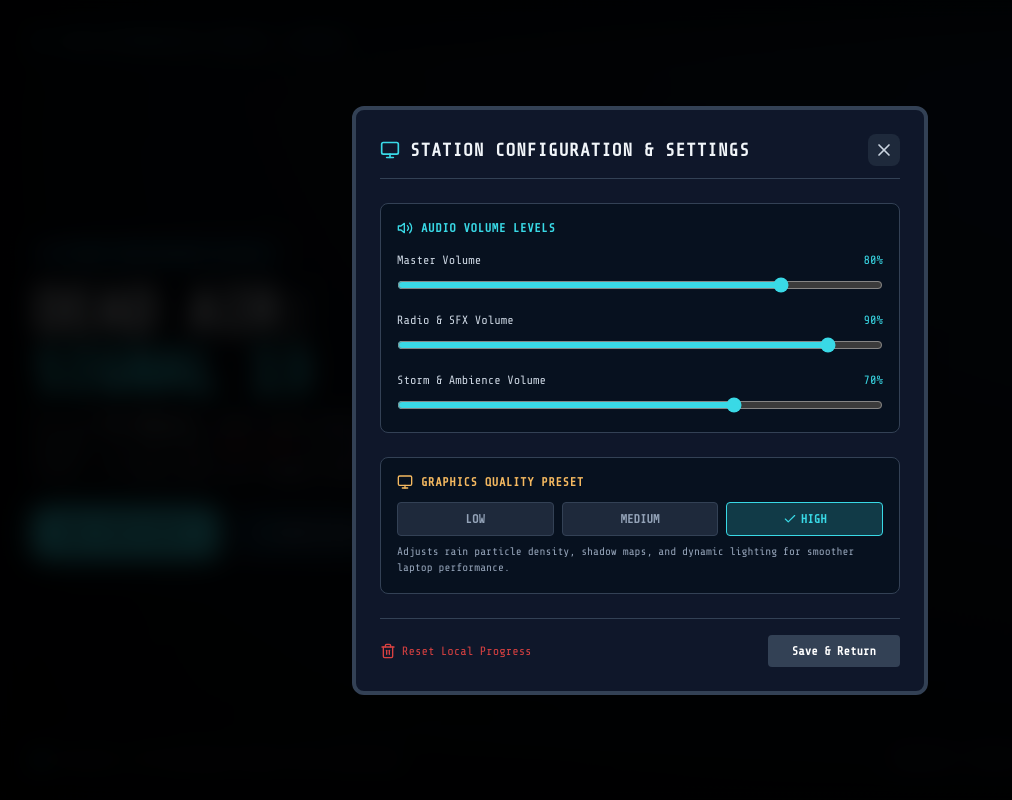
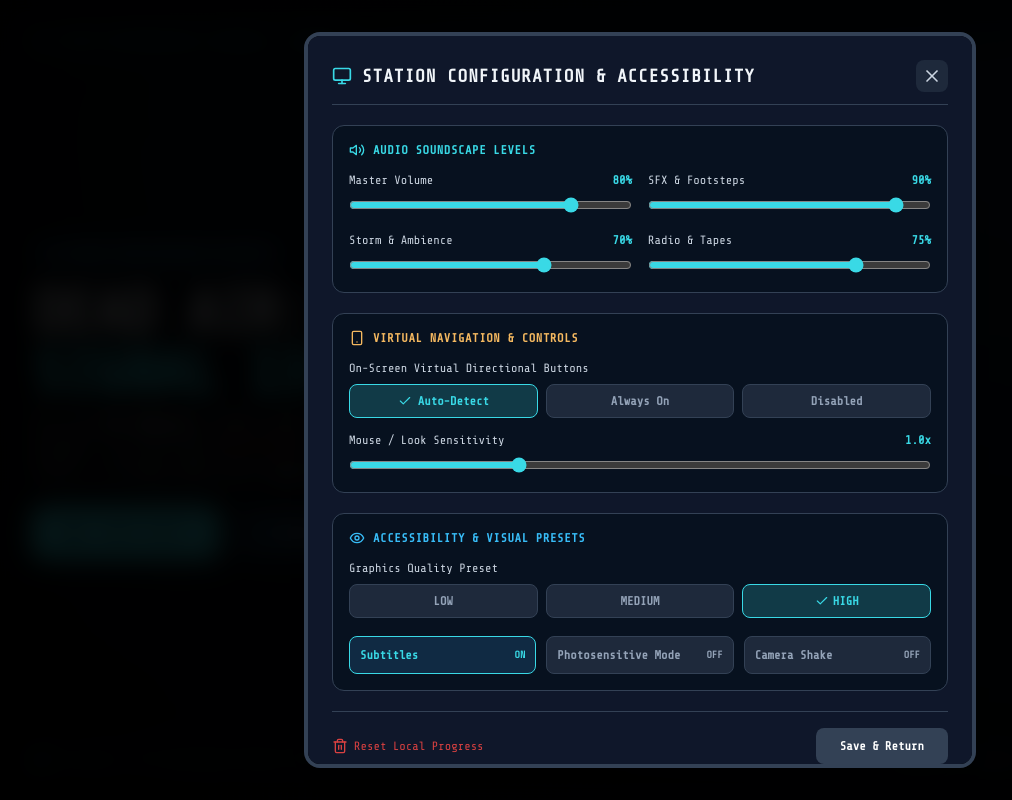
Before and after one commit to rhedenpadilla/station-13, a React (Vite) app: page / in a window 1280 px wide. Both pictures are taken after a click on the button "SETTINGS". Shown: the whole page, without its empty margins (0-1012 px from the left). Built offline with nearby package versions, Linux system fonts and the light colour scheme.

Commit message:
feat(menus): update SettingsModal with multi-bus audio sliders, virtual control modes, accessibility options, and progress reset

```diff
--- a/src/components/Menus/SettingsModal.tsx
+++ b/src/components/Menus/SettingsModal.tsx
@@ -1,5 +1,5 @@
-import { useGameState, GraphicsQuality } from '../../game/state/useGameState';
-import { X, Volume2, Monitor, Trash2, Check } from 'lucide-react';
+import { useGameState, GraphicsQuality, VirtualControlsMode } from '../../game/state/useGameState';
+import { X, Volume2, Monitor, Trash2, Check, Smartphone, Eye, Sparkles } from 'lucide-react';
 
 interface Props {
   onClose: () => void;
@@ -11,14 +11,14 @@ export function SettingsModal({ onClose }: Props) {
   const resetAllProgress = useGameState((state) => state.resetAllProgress);
 
   return (
-    <div className="fixed inset-0 z-50 flex items-center justify-center bg-black/85 backdrop-blur-md p-4 animate-fade-in text-slate-100">
-      <div className="relative w-full max-w-xl bg-[#0F172A] border-4 border-[#334155] rounded-xl shadow-2xl overflow-hidden p-6 flex flex-col gap-6 font-mono">
+    <div className="fixed inset-0 z-50 flex items-center justify-center bg-black/90 backdrop-blur-md p-4 animate-fade-in text-slate-100 font-mono select-none">
+      <div className="relative w-full max-w-2xl max-h-[92vh] bg-[#0F172A] border-4 border-[#334155] rounded-2xl shadow-2xl overflow-y-auto p-6 flex flex-col gap-5">
         {/* Header */}
         <div className="flex justify-between items-center border-b border-[#334155] pb-3">
           <div className="flex items-center gap-2.5">
             <Monitor className="w-5 h-5 text-[#39D9E6]" />
             <h2 className="text-lg font-bold uppercase tracking-wider text-slate-100">
-              Station Configuration & Settings
+              Station Configuration & Accessibility
             </h2>
           </div>
           <button
@@ -29,18 +29,19 @@ export function SettingsModal({ onClose }: Props) {
           </button>
         </div>
 
-        {/* Audio Sliders */}
-        <div className="space-y-4 bg-[#07111F] p-4 rounded-lg border border-[#334155]">
-          <div className="flex items-center gap-2 text-xs font-bold text-[#39D9E6] uppercase tracking-wider mb-2">
+        {/* Audio Sliders Section */}
+        <div className="space-y-3.5 bg-[#07111F] p-4 rounded-xl border border-[#334155]">
+          <div className="flex items-center gap-2 text-xs font-bold text-[#39D9E6] uppercase tracking-wider">
             <Volume2 className="w-4 h-4" />
-            <span>Audio Volume Levels</span>
+            <span>Audio Soundscape Levels</span>
           </div>
 
+          <div className="grid grid-cols-1 sm:grid-cols-2 gap-4">
             {/* Master Volume */}
             <div>
               <div className="flex justify-between text-xs text-slate-300 mb-1">
                 <span>Master Volume</span>
-              <span className="text-[#39D9E6]">{Math.round(settings.masterVolume * 100)}%</span>
+                <span className="text-[#39D9E6] font-bold">{Math.round(settings.masterVolume * 100)}%</span>
               </div>
               <input
                 type="range"
@@ -49,15 +50,15 @@ export function SettingsModal({ onClose }: Props) {
                 step="0.05"
                 value={settings.masterVolume}
                 onChange={(e) => updateSettings({ masterVolume: parseFloat(e.target.value) })}
-              className="w-full accent-[#39D9E6] h-2 bg-[#1E293B] rounded"
+                className="w-full accent-[#39D9E6] h-2 bg-[#1E293B] rounded cursor-pointer"
               />
             </div>
 
             {/* SFX Volume */}
             <div>
               <div className="flex justify-between text-xs text-slate-300 mb-1">
-              <span>Radio & SFX Volume</span>
-              <span className="text-[#39D9E6]">{Math.round(settings.sfxVolume * 100)}%</span>
+                <span>SFX & Footsteps</span>
+                <span className="text-[#39D9E6] font-bold">{Math.round(settings.sfxVolume * 100)}%</span>
               </div>
               <input
                 type="range"
@@ -66,15 +67,15 @@ export function SettingsModal({ onClose }: Props) {
                 step="0.05"
                 value={settings.sfxVolume}
                 onChange={(e) => updateSettings({ sfxVolume: parseFloat(e.target.value) })}
-              className="w-full accent-[#39D9E6] h-2 bg-[#1E293B] rounded"
+                className="w-full accent-[#39D9E6] h-2 bg-[#1E293B] rounded cursor-pointer"
               />
             </div>
 
             {/* Ambience Volume */}
             <div>
               <div className="flex justify-between text-xs text-slate-300 mb-1">
-              <span>Storm & Ambience Volume</span>
-              <span className="text-[#39D9E6]">{Math.round(settings.ambienceVolume * 100)}%</span>
+                <span>Storm & Ambience</span>
+                <span className="text-[#39D9E6] font-bold">{Math.round(settings.ambienceVolume * 100)}%</span>
               </div>
               <input
                 type="range"
@@ -83,24 +84,90 @@ export function SettingsModal({ onClose }: Props) {
                 step="0.05"
                 value={settings.ambienceVolume}
                 onChange={(e) => updateSettings({ ambienceVolume: parseFloat(e.target.value) })}
-              className="w-full accent-[#39D9E6] h-2 bg-[#1E293B] rounded"
+                className="w-full accent-[#39D9E6] h-2 bg-[#1E293B] rounded cursor-pointer"
+              />
+            </div>
+
+            {/* Radio / Voice Volume */}
+            <div>
+              <div className="flex justify-between text-xs text-slate-300 mb-1">
+                <span>Radio & Tapes</span>
+                <span className="text-[#39D9E6] font-bold">{Math.round(settings.musicVolume * 100)}%</span>
+              </div>
+              <input
+                type="range"
+                min="0"
+                max="1"
+                step="0.05"
+                value={settings.musicVolume}
+                onChange={(e) => updateSettings({ musicVolume: parseFloat(e.target.value) })}
+                className="w-full accent-[#39D9E6] h-2 bg-[#1E293B] rounded cursor-pointer"
+              />
+            </div>
+          </div>
+        </div>
+
+        {/* Controls & Virtual Overlay Options */}
+        <div className="bg-[#07111F] p-4 rounded-xl border border-[#334155] space-y-3.5">
+          <div className="flex items-center gap-2 text-xs font-bold text-[#F5B960] uppercase tracking-wider">
+            <Smartphone className="w-4 h-4" />
+            <span>Virtual Navigation & Controls</span>
+          </div>
+
+          <div>
+            <span className="text-xs text-slate-300 block mb-2 font-medium">On-Screen Virtual Directional Buttons</span>
+            <div className="grid grid-cols-3 gap-2">
+              {(['AUTO', 'ALWAYS_ON', 'DISABLED'] as VirtualControlsMode[]).map((mode) => (
+                <button
+                  key={mode}
+                  onClick={() => updateSettings({ virtualControlsMode: mode })}
+                  className={`py-2 rounded-lg text-xs font-bold border transition-colors flex items-center justify-center gap-1.5 ${
+                    settings.virtualControlsMode === mode
+                      ? 'bg-[#39D9E6]/20 border-[#39D9E6] text-[#39D9E6]'
+                      : 'bg-[#1E293B] border-[#334155] text-slate-400 hover:text-slate-200'
+                  }`}
+                >
+                  {settings.virtualControlsMode === mode && <Check className="w-3.5 h-3.5" />}
+                  {mode === 'AUTO' ? 'Auto-Detect' : mode === 'ALWAYS_ON' ? 'Always On' : 'Disabled'}
+                </button>
+              ))}
+            </div>
+          </div>
+
+          {/* Mouse / Touch Sensitivity */}
+          <div>
+            <div className="flex justify-between text-xs text-slate-300 mb-1">
+              <span>Mouse / Look Sensitivity</span>
+              <span className="text-[#39D9E6] font-bold">{settings.mouseSensitivity.toFixed(1)}x</span>
+            </div>
+            <input
+              type="range"
+              min="0.4"
+              max="2.5"
+              step="0.1"
+              value={settings.mouseSensitivity}
+              onChange={(e) => updateSettings({ mouseSensitivity: parseFloat(e.target.value) })}
+              className="w-full accent-[#39D9E6] h-2 bg-[#1E293B] rounded cursor-pointer"
             />
           </div>
         </div>
 
-        {/* Graphics Quality */}
-        <div className="bg-[#07111F] p-4 rounded-lg border border-[#334155]">
-          <div className="flex items-center gap-2 text-xs font-bold text-[#F5B960] uppercase tracking-wider mb-3">
-            <Monitor className="w-4 h-4" />
-            <span>Graphics Quality Preset</span>
+        {/* Accessibility & Visual Options */}
+        <div className="bg-[#07111F] p-4 rounded-xl border border-[#334155] space-y-3.5">
+          <div className="flex items-center gap-2 text-xs font-bold text-[#38BDF8] uppercase tracking-wider">
+            <Eye className="w-4 h-4" />
+            <span>Accessibility & Visual Presets</span>
           </div>
 
+          {/* Graphics Quality */}
+          <div>
+            <span className="text-xs text-slate-300 block mb-2 font-medium">Graphics Quality Preset</span>
             <div className="grid grid-cols-3 gap-2">
               {(['LOW', 'MEDIUM', 'HIGH'] as GraphicsQuality[]).map((quality) => (
                 <button
                   key={quality}
                   onClick={() => updateSettings({ graphicsQuality: quality })}
-                className={`py-2 rounded text-xs font-bold border transition-colors flex items-center justify-center gap-1 ${
+                  className={`py-2 rounded-lg text-xs font-bold border transition-colors flex items-center justify-center gap-1 ${
                     settings.graphicsQuality === quality
                       ? 'bg-[#39D9E6]/20 border-[#39D9E6] text-[#39D9E6]'
                       : 'bg-[#1E293B] border-[#334155] text-slate-400 hover:text-slate-200'
@@ -111,16 +178,53 @@ export function SettingsModal({ onClose }: Props) {
                 </button>
               ))}
             </div>
-          <p className="text-[11px] text-slate-400 mt-2">
-            Adjusts rain particle density, shadow maps, and dynamic lighting for smoother laptop performance.
-          </p>
           </div>
 
-        {/* Reset Progress */}
+          {/* Toggles: Subtitles, Reduced Flashing, Camera Shake */}
+          <div className="grid grid-cols-1 sm:grid-cols-3 gap-2.5 pt-1">
+            <button
+              onClick={() => updateSettings({ subtitlesEnabled: !settings.subtitlesEnabled })}
+              className={`p-2.5 rounded-lg border text-xs font-bold transition-all flex items-center justify-between ${
+                settings.subtitlesEnabled
+                  ? 'bg-[#102A43] border-[#39D9E6] text-[#39D9E6]'
+                  : 'bg-[#1E293B] border-[#334155] text-slate-400'
+              }`}
+            >
+              <span>Subtitles</span>
+              <span className="text-[10px]">{settings.subtitlesEnabled ? 'ON' : 'OFF'}</span>
+            </button>
+
+            <button
+              onClick={() => updateSettings({ reducedFlashing: !settings.reducedFlashing })}
+              className={`p-2.5 rounded-lg border text-xs font-bold transition-all flex items-center justify-between ${
+                settings.reducedFlashing
+                  ? 'bg-[#102A43] border-[#39D9E6] text-[#39D9E6]'
+                  : 'bg-[#1E293B] border-[#334155] text-slate-400'
+              }`}
+            >
+              <span>Photosensitive Mode</span>
+              <span className="text-[10px]">{settings.reducedFlashing ? 'ON' : 'OFF'}</span>
+            </button>
+
+            <button
+              onClick={() => updateSettings({ cameraShake: !settings.cameraShake })}
+              className={`p-2.5 rounded-lg border text-xs font-bold transition-all flex items-center justify-between ${
+                settings.cameraShake
+                  ? 'bg-[#102A43] border-[#39D9E6] text-[#39D9E6]'
+                  : 'bg-[#1E293B] border-[#334155] text-slate-400'
+              }`}
+            >
+              <span>Camera Shake</span>
+              <span className="text-[10px]">{settings.cameraShake ? 'ON' : 'OFF'}</span>
+            </button>
+          </div>
+        </div>
+
+        {/* Reset Progress & Close */}
         <div className="flex justify-between items-center border-t border-[#334155] pt-4">
           <button
             onClick={() => {
-              if (confirm("Reset all saved endings and local checkpoint data?")) {
+              if (confirm("WARNING: Reset all saved endings, unlocked lore, and local checkpoint data?")) {
                 resetAllProgress();
                 onClose();
               }
@@ -133,7 +237,7 @@ export function SettingsModal({ onClose }: Props) {
 
           <button
             onClick={onClose}
-            className="px-6 py-2 bg-[#334155] hover:bg-[#475569] text-white rounded font-bold text-xs transition-colors"
+            className="px-6 py-2.5 bg-[#334155] hover:bg-[#475569] text-white rounded-lg font-bold text-xs transition-colors"
           >
             Save & Return
           </button>
```
Lines whose indentation alone changed are shown as unchanged.
